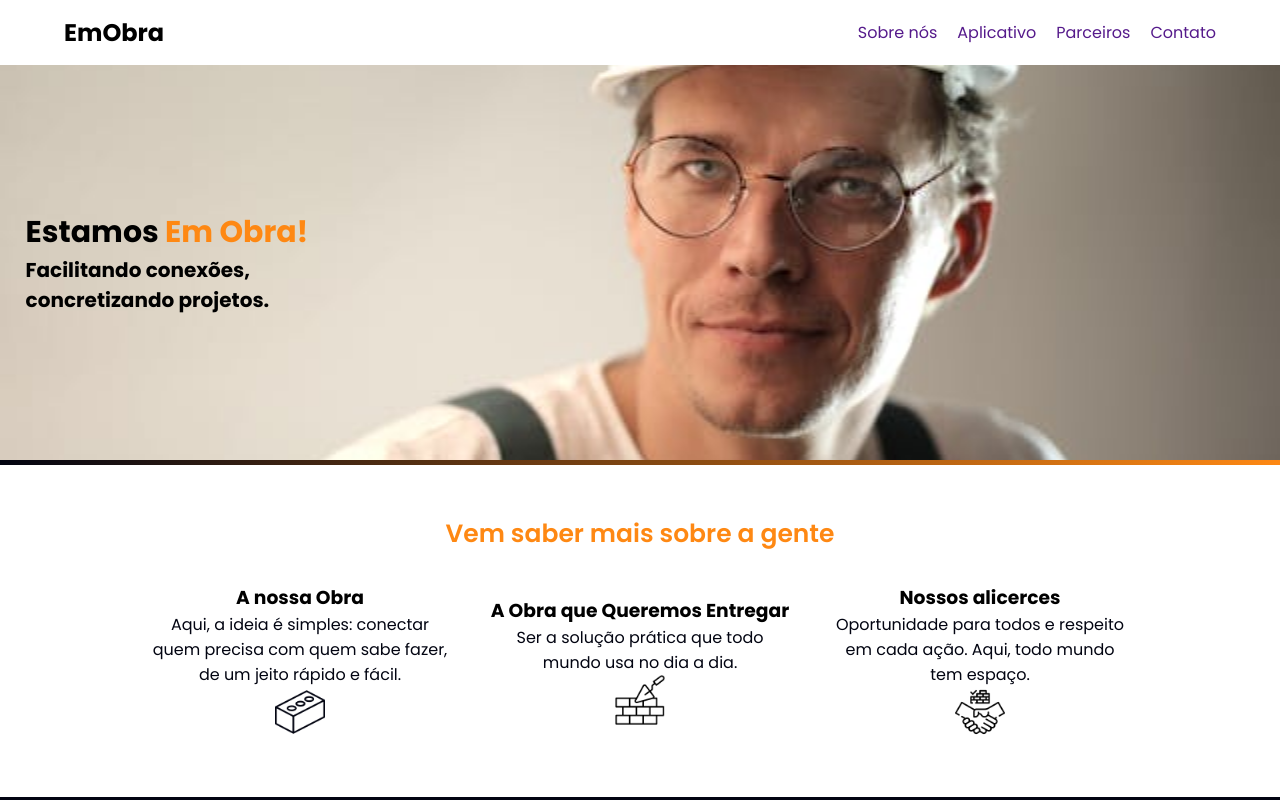
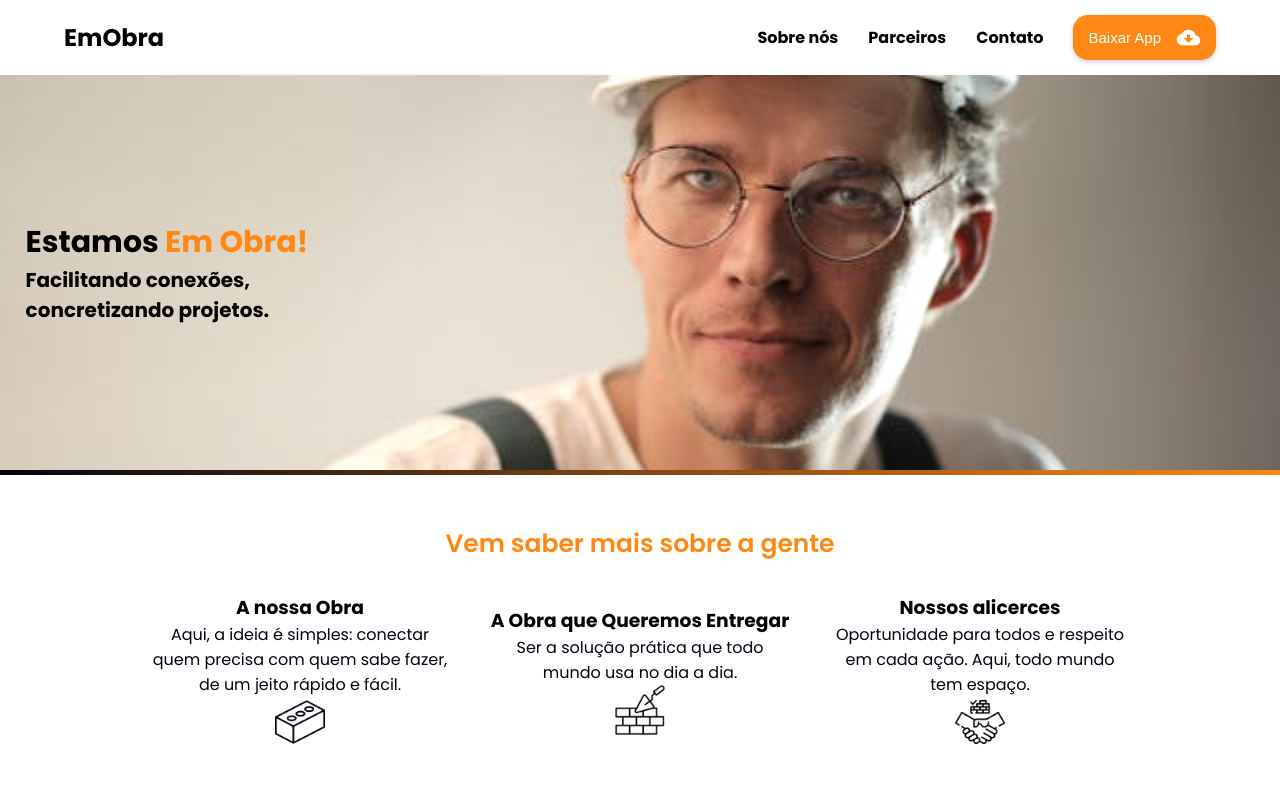
Before and after one commit to YagoABSC/EmObra, a React (Vite) app: page / in a window 1280 px wide. Shown: the top 800 px of the page. Built offline with nearby package versions, Linux system fonts and the light colour scheme.

Commit message:
aprimorando conteúdo da nav

```diff
--- a/src/assets/componentes/Header.jsx
+++ b/src/assets/componentes/Header.jsx
@@ -24,16 +24,19 @@ function Header() {
 
                     <button className="btn-app">
                         <span >Baixar App</span>
-                        <IoMdCloudDownload  size={25} color="white"/>
+                        <IoMdCloudDownload size={25} color="white" />
 
                     </button>
 
                 ) : (
                     <div className="menu-header">
                         <a href="">Sobre nós</a>
-                        <a href="">Aplicativo</a>
                         <a href="">Parceiros</a>
                         <a href="">Contato</a>
+                        <button className="btn-app">
+                            <span >Baixar App</span>
+                            <IoMdCloudDownload size={25} color="white" />
+                        </button>
                     </div>
                 )}
             </nav>
--- a/src/assets/componentes/Header.scss
+++ b/src/assets/componentes/Header.scss
@@ -19,6 +19,11 @@ header {
             box-shadow: 0px 2px 5px rgba(0, 0, 0, 0.2);
             transition: all 0.3s;
 
+            &:hover{
+                background-color: black;
+                transition: all 0.3s;
+            }
+
             & span {
                 font-size: 15px;
                 color: white;
@@ -33,11 +38,12 @@ header {
             display: flex;
             width: fit-content;
             align-items: center;
-            gap: 20px;
+            gap: 30px;
 
             & a {
-                // margin-left: 10px;
                 text-decoration: none;
+                color: black;
+                font-weight: 700;
             }
         }
 
```
